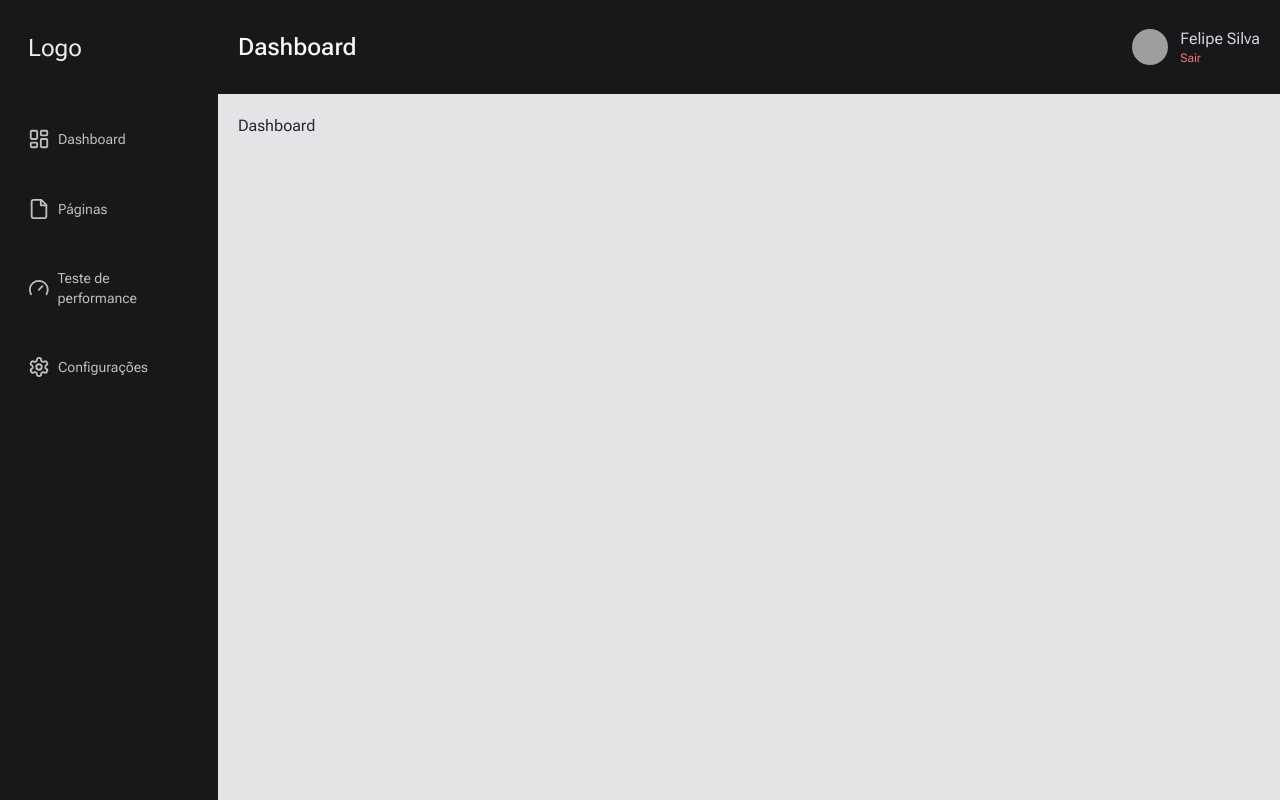
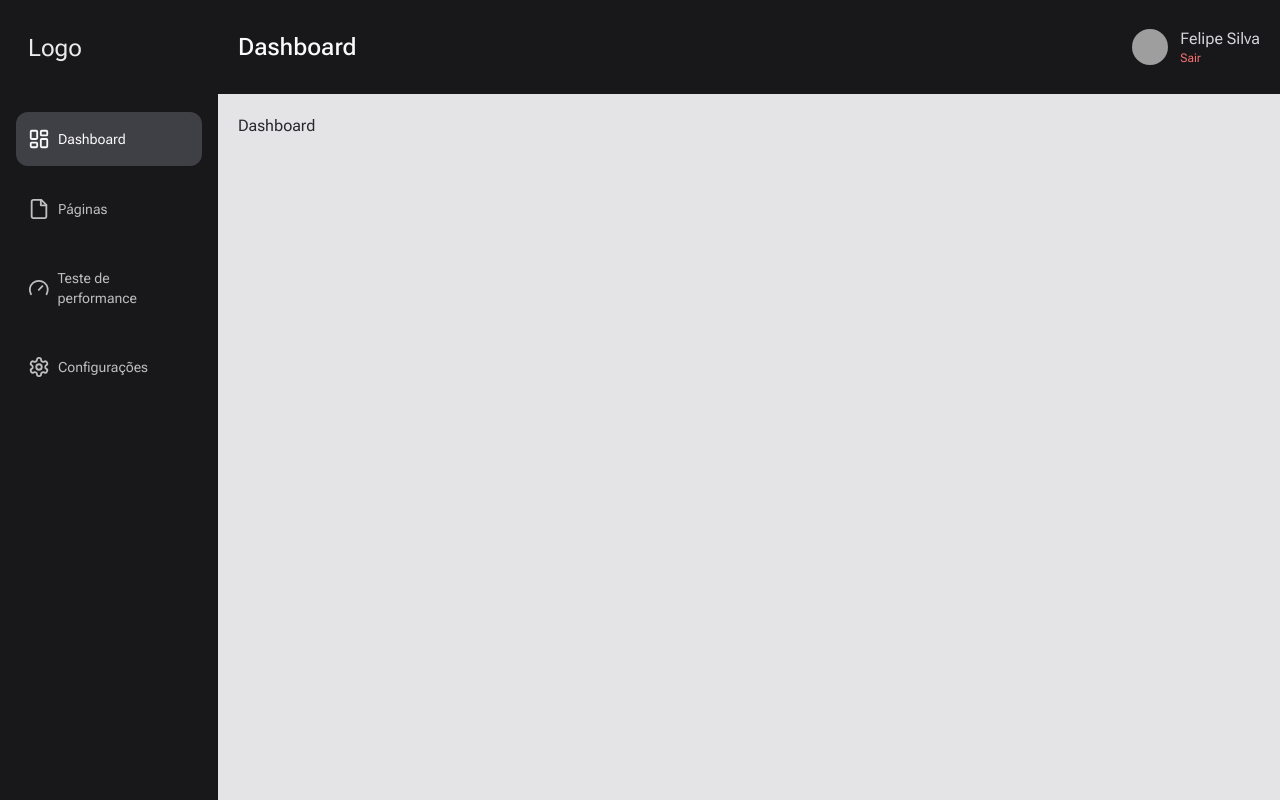
Before and after one commit to Chekker-app/web, a Next.js app: page / in a window 1280 px wide. Built offline with nearby package versions, Linux system fonts and the light colour scheme; grey boxes are pictures that could not be loaded.

Commit message:
feat: create active link sidebar

```diff
--- /dev/null
+++ b/src/components/Sidebar/ActiveLink.tsx
@@ -0,0 +1,27 @@
+/* eslint-disable prettier/prettier */
+'use client';
+import Link, { LinkProps } from 'next/link';
+import { usePathname } from 'next/navigation';
+import { ReactElement, cloneElement } from 'react';
+import { twMerge } from 'tailwind-merge';
+
+interface ActiveLinkProps extends LinkProps {
+  children: ReactElement;
+  className: string;
+}
+
+export function ActiveLink({ children, className, ...rest }: ActiveLinkProps) {
+  const path = usePathname();
+  const isActive = path === rest.href;
+
+  return (
+    <Link {...rest}>
+      {cloneElement(children, {
+        className: twMerge(
+          className,
+          isActive && 'bg-zinc-700 text-zinc-50',
+        ),
+      }) }
+    </Link>
+  );
+}
--- /dev/null
+++ b/src/components/Sidebar/NavLink.tsx
@@ -0,0 +1,22 @@
+import { LinkProps } from 'next/link';
+import { ElementType } from 'react';
+import { ActiveLink } from './ActiveLink';
+
+interface NavLinkProps extends LinkProps {
+  icon: ElementType;
+  title: string;
+}
+
+export function NavLink({ title, icon: Icon, ...rest }: NavLinkProps) {
+  return (
+    <ActiveLink
+      {...rest}
+      className="flex items-center gap-2 rounded-xl p-3 py-4 text-sm hover:bg-zinc-700 hover:text-gray-50"
+    >
+      <div>
+        <Icon size={22} />
+        <span>{title}</span>
+      </div>
+    </ActiveLink>
+  );
+}
--- a/src/components/Sidebar/index.tsx
+++ b/src/components/Sidebar/index.tsx
@@ -1,4 +1,5 @@
 import { LayoutDashboard, File, Settings, Gauge } from 'lucide-react';
+import { NavLink } from './NavLink';
 
 export function Sidebar() {
   return (
@@ -7,40 +8,20 @@ export function Sidebar() {
       <div className="mt-12 text-gray-100">
         <ul className="flex flex-col gap-4">
           <li>
-            <a
-              href="/"
-              className="flex cursor-pointer items-center gap-2 rounded-xl p-3 py-4 text-sm hover:bg-zinc-700 hover:text-gray-50"
-            >
-              <LayoutDashboard size={22} />
-              Dashboard
-            </a>
+            <NavLink href="/" title="Dashboard" icon={LayoutDashboard} />
           </li>
           <li>
-            <a
-              href="/pages"
-              className="flex cursor-pointer items-center gap-2 rounded-xl p-3 py-4 text-sm hover:bg-zinc-700 hover:text-gray-50"
-            >
-              <File size={22} />
-              Páginas
-            </a>
+            <NavLink href="/pages" title="Páginas" icon={File} />
           </li>
           <li>
-            <a
+            <NavLink
               href="/performance-test"
-              className="flex cursor-pointer items-center gap-2 rounded-xl p-3 py-4 text-sm hover:bg-zinc-700 hover:text-gray-50"
-            >
-              <Gauge size={22} />
-              Teste de performance
-            </a>
+              title="Teste de performance"
+              icon={Gauge}
+            />
           </li>
           <li>
-            <a
-              href="/settings"
-              className="flex cursor-pointer items-center gap-2 rounded-xl p-3 py-4 text-sm hover:bg-zinc-700 hover:text-gray-50"
-            >
-              <Settings size={22} />
-              Configurações
-            </a>
+            <NavLink href="/settings" title="Configurações" icon={Settings} />
           </li>
         </ul>
       </div>
```
